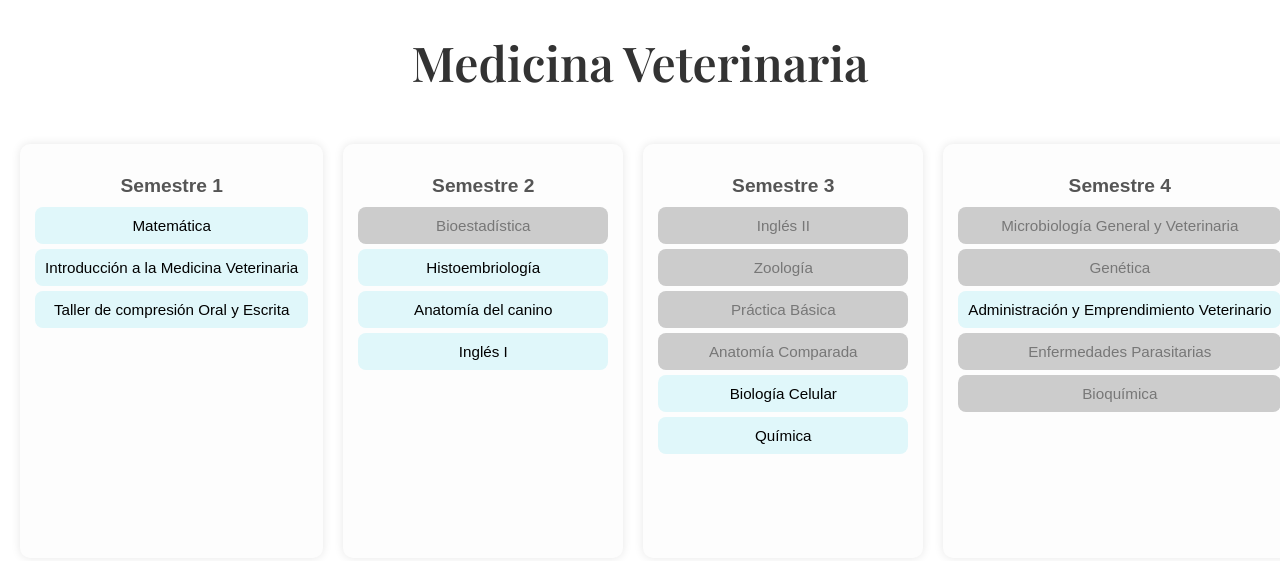
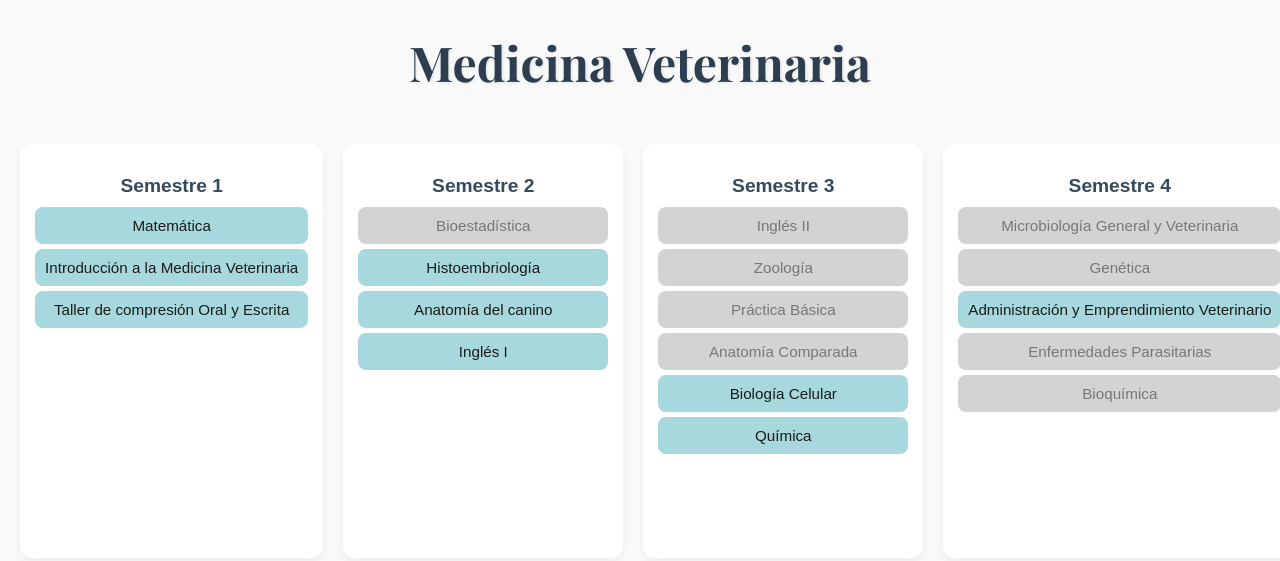
Before and after one commit to Alepaz1209/Med-Vet, a plain HTML site: page index.html in a window 1280 px wide. Drawn offline with nearby package versions, Linux system fonts and the light colour scheme.

Commit message:
Update style.css

```diff
--- a/style.css
+++ b/style.css
@@ -1,9 +1,11 @@
 /* Tipografía elegante para el título */
+@import url('https://fonts.googleapis.com/css2?family=Playfair+Display:wght@700&display=swap');
+
 body {
   font-family: Arial, sans-serif;
   margin: 0;
   padding: 0;
-  background-color: #fff;
+  background-color: #f9f9f9;
 }
 
 .titulo {
@@ -11,7 +13,8 @@ body {
   font-size: 3rem;
   text-align: center;
   margin: 30px 0;
-  color: #333;
+  color: #2C3E50;
+  text-shadow: 1px 1px 3px rgba(0,0,0,0.1);
 }
 
 /* Contenedor horizontal */
@@ -25,18 +28,18 @@ body {
 /* Cada semestre */
 .semestre {
   flex: 0 0 auto;
-  background-color: #fdfdfd;
+  background-color: #ffffff;
   padding: 15px;
-  border-radius: 10px;
+  border-radius: 12px;
   min-width: 250px;
-  box-shadow: 0 0 10px rgba(0,0,0,0.1);
+  box-shadow: 0 4px 10px rgba(0,0,0,0.05);
 }
 
 .semestre h2 {
   text-align: center;
   font-size: 1.2rem;
   margin-bottom: 10px;
-  color: #555;
+  color: #34495E;
 }
 
 /* Estilo general de los ramos */
@@ -48,13 +51,13 @@ body {
   cursor: pointer;
   font-size: 0.95rem;
   transition: all 0.3s ease;
-  background-color: #e0f7fa; /* celeste pastel por defecto (desbloqueado) */
-  color: #000;
+  background-color: #A7D8DE; /* celeste pastel por defecto (desbloqueado) */
+  color: #1a1a1a;
 }
 
 /* Bloqueado (no se puede clicar) */
 .ramo.bloqueado {
-  background-color: #cccccc;
+  background-color: #D3D3D3;
   color: #777;
   cursor: not-allowed;
   text-decoration: none;
@@ -62,7 +65,7 @@ body {
 
 /* Aprobado (clickeado, se tacha y queda azul oscuro) */
 .ramo.aprobado {
-  background-color: #003366;
+  background-color: #2C3E50;
   color: white;
   text-decoration: line-through;
 }
@@ -72,7 +75,7 @@ body {
   height: 10px;
 }
 .malla-container::-webkit-scrollbar-thumb {
-  background: #aaa;
+  background: #bbb;
   border-radius: 5px;
 }
 .malla-container::-webkit-scrollbar-track {
```
